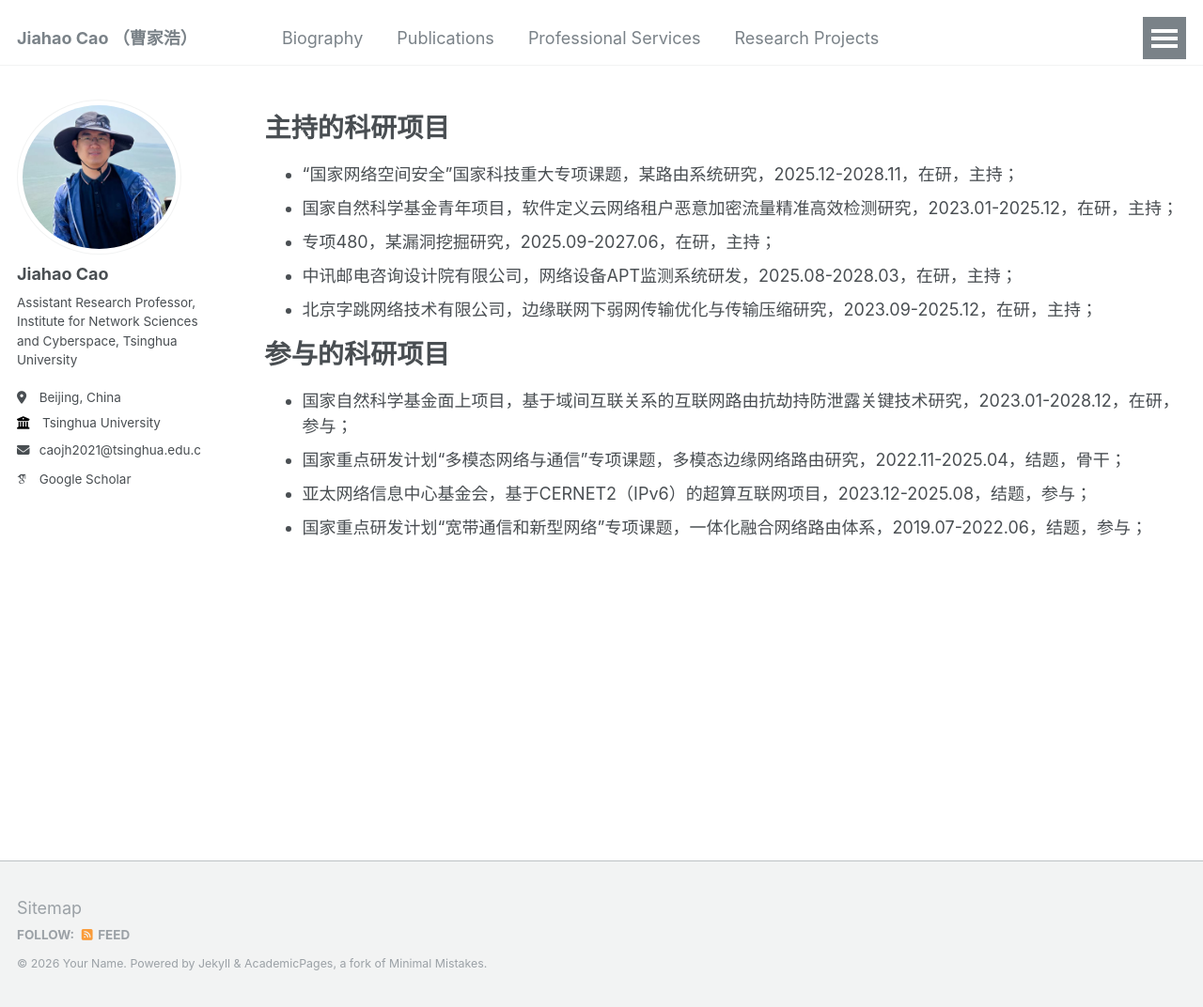
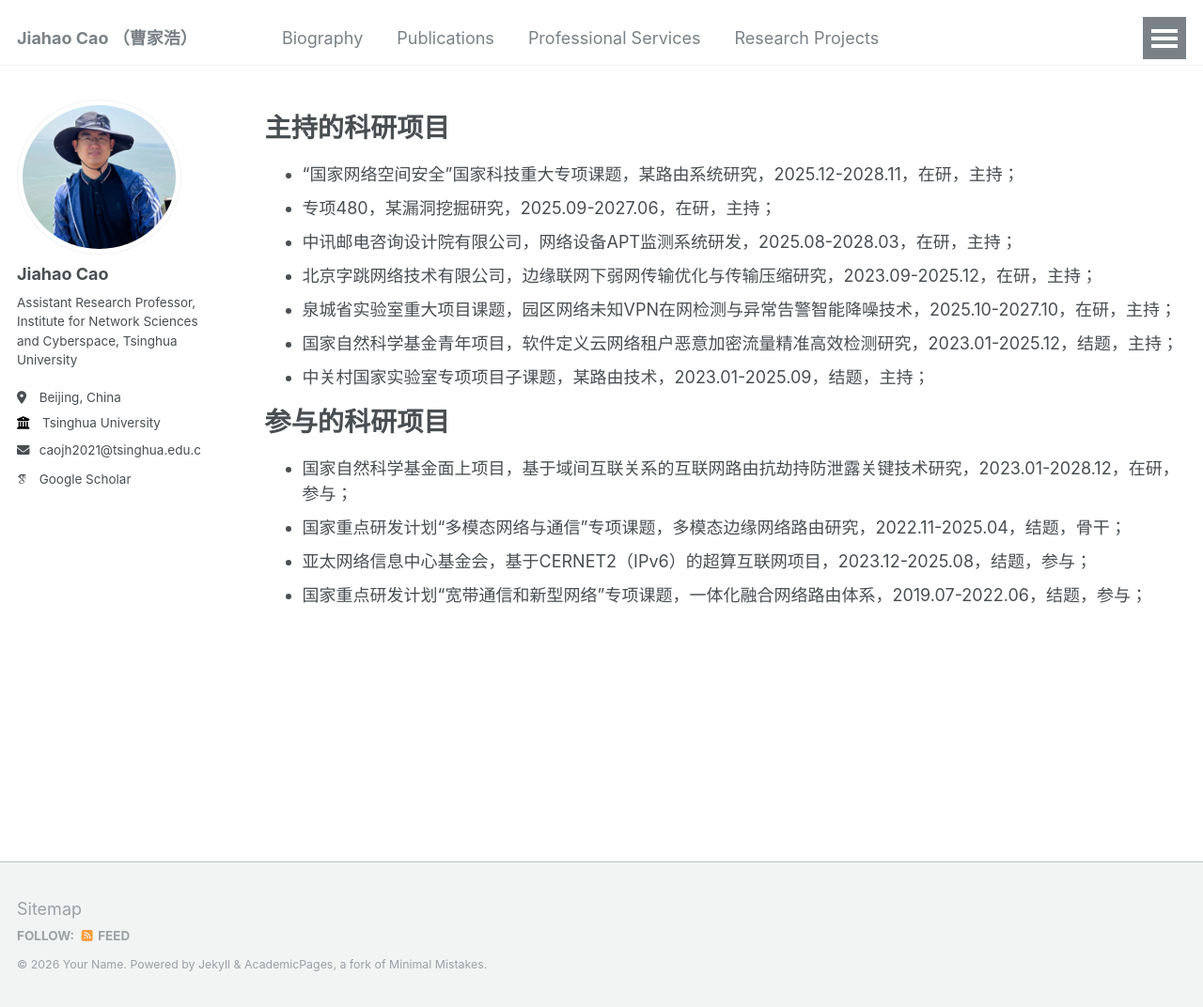
Before and after one commit to caojh15/caojh15.github.io, a Jekyll site: the page built from _pages/projects.md, in a window 1280 px wide and 1072 px high. Shown: the whole window at 94% size. Built offline with Jekyll 4.4.1, drawn with Linux system fonts in a browser that asks for light colours; some web fonts are replaced.

Commit message:
Update projects.md

```diff
--- a/_pages/projects.md
+++ b/_pages/projects.md
@@ -7,10 +7,12 @@ author_profile: true
 
 # 主持的科研项目
 * “国家网络空间安全”国家科技重大专项课题，某路由系统研究，2025.12-2028.11，在研，主持；
-* 国家自然科学基金青年项目，软件定义云网络租户恶意加密流量精准高效检测研究，2023.01-2025.12，在研，主持；
 * 专项480，某漏洞挖掘研究，2025.09-2027.06，在研，主持；
 * 中讯邮电咨询设计院有限公司，网络设备APT监测系统研发，2025.08-2028.03，在研，主持；
 * 北京字跳网络技术有限公司，边缘联网下弱网传输优化与传输压缩研究，2023.09-2025.12，在研，主持；
+* 泉城省实验室重大项目课题，园区网络未知VPN在网检测与异常告警智能降噪技术，2025.10-2027.10，在研，主持；
+* 国家自然科学基金青年项目，软件定义云网络租户恶意加密流量精准高效检测研究，2023.01-2025.12，结题，主持；
+* 中关村国家实验室专项项目子课题，某路由技术，2023.01-2025.09，结题，主持；
 
 # 参与的科研项目
 * 国家自然科学基金面上项目，基于域间互联关系的互联网路由抗劫持防泄露关键技术研究，2023.01-2028.12，在研，参与；
```
